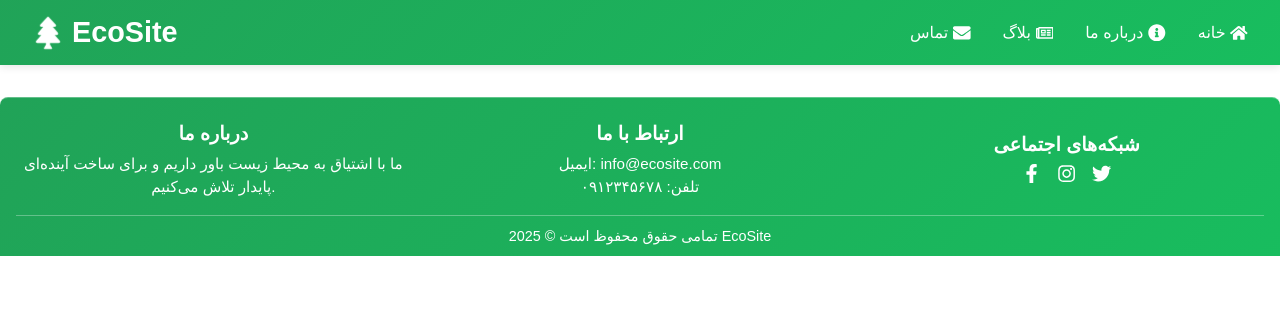
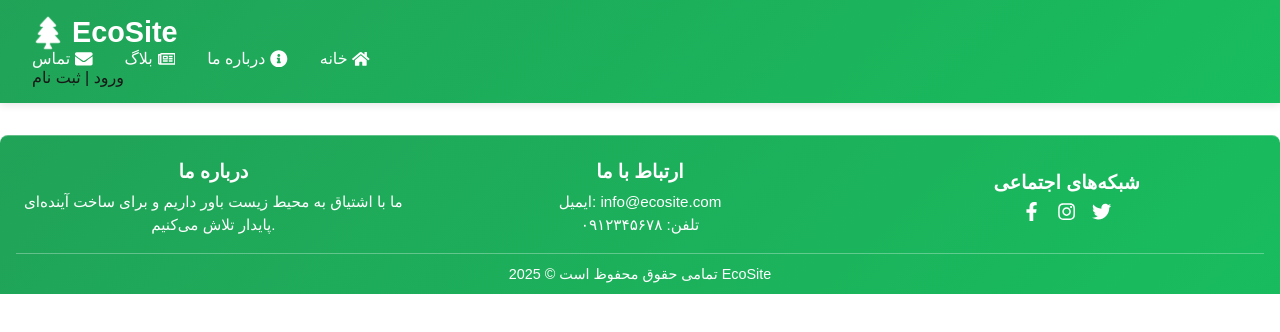
Before and after one commit to setareEzabadi/environment, a Next.js app: page / in a window 1280 px wide. Shown: the top 332 px of the page. Built offline with nearby package versions, Linux system fonts and the light colour scheme.

Commit message:
Update Header.jsx

```diff
--- a/components/Header/Header.jsx
+++ b/components/Header/Header.jsx
@@ -9,6 +9,7 @@ const Header = () => {
 
     return (
         <header className={styles.header}>
+            <div className={styles.container}>
                 <div className={styles.logo}>
                     <FaTree className={styles.logoIcon} />
                     <span>EcoSite</span>
@@ -31,10 +32,14 @@ const Header = () => {
                         <FaEnvelope className={styles.navIcon} />
                     </a>
                 </nav>
+                <div className={styles.auth}>
+                    <a href="/login" className={styles.authBtn}>ورود | ثبت نام</a>
+                </div>
                 <div className={styles.hamburger} onClick={toggleMenu}>
                     <span className={menuOpen ? styles.active : ""}></span>
                     <span className={menuOpen ? styles.active : ""}></span>
                     <span className={menuOpen ? styles.active : ""}></span>
+                </div>
             </div>
         </header>
     );
```
Lines whose indentation alone changed are shown as unchanged.
